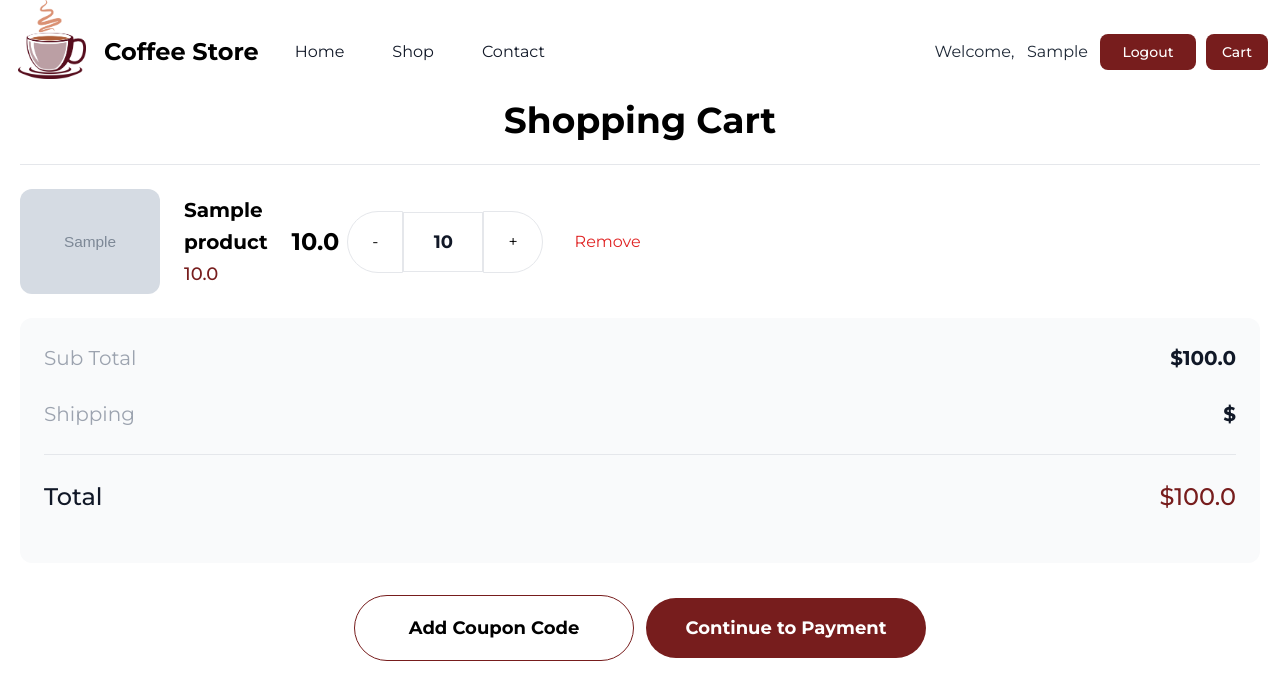
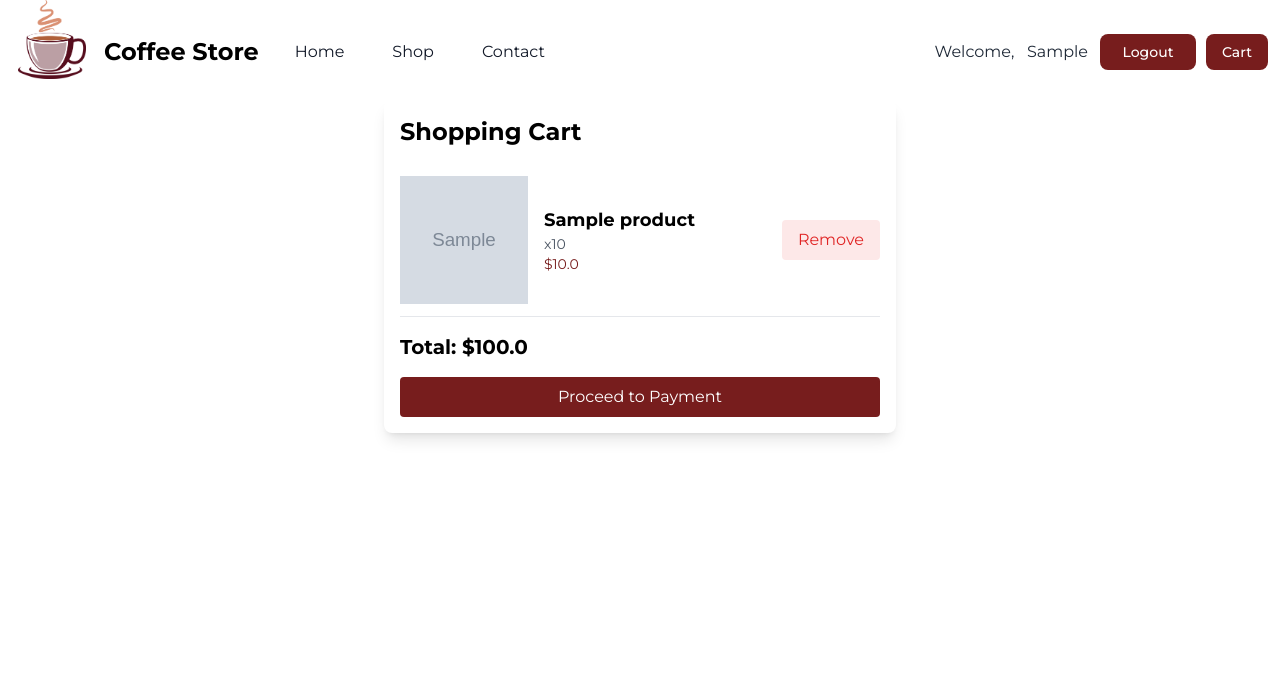
Before and after one commit to GageA-py/coffee-shop, a Flask app: page /cart in a window 1280 px wide. Shown: the top 700 px of the page. Run offline with Flask 3, Linux system fonts and the light colour scheme; a user stored in the database is signed in; tables that the repository leaves empty hold one stand-in row (values such as "Sample post"); grey boxes marked "Sample" are stand-in pictures; style sheets or scripts are compiled from the project's sources; some libraries are stand-ins or nearby versions.

Commit message:
added payment processing via stripe

```diff
--- a/app.py
+++ b/app.py
@@ -6,9 +6,10 @@ from datetime import datetime
 from flask_login import UserMixin, login_user, LoginManager, login_required, logout_user, current_user
 from werkzeug.security import generate_password_hash, check_password_hash
 from models import Users, Products, CartItem
-from forms import RegistrationForm, LoginForm
+from forms import RegistrationForm, LoginForm, CheckoutForm
 from flask_wtf import CSRFProtect
 from flask_wtf.csrf import generate_csrf
+import stripe
 
 load_dotenv()
 
@@ -19,6 +20,7 @@ app.config['SQLALCHEMY_DATABASE_URI'] = os.getenv('DATABASE_URL')
 app.config['SECRET_KEY'] = os.getenv('SECRET_KEY')
 app.config['SQLALCHEMY_TRACK_MODIFICATIONS'] = False
 csrf = CSRFProtect(app)
+stripe.api_key = os.getenv('STRIPE_API_KEY')
 
 # Initialize the db and migrate objects with the app
 db.init_app(app)
@@ -45,6 +47,8 @@ def show_products():
     products = Products.query.all()
     print("Products:", products)
     return render_template('coffee_shop.html', products=products, csrf_token=csrf_token)
+
+@app.route('/send-email')
 
 
 @app.route('/register', methods=['GET', 'POST'])
@@ -78,64 +82,88 @@ def login():
 
     return render_template('login.html', form=form)
 
-@app.route('/add_to_cart/<int:product_id>', methods=['POST'])
+def calculate_total_price():
+    cart_items = CartItem.query.all()
+    total = round(sum(item.quantity * item.product.price for item in cart_items), 2)
+    return total
+
+@app.route('/add-to-cart/<int:product_id>', methods=['POST'])
 @login_required
 def add_to_cart(product_id):
-    # Check if item is already in cart
-    cart_item = CartItem.query.filter_by(user_id=current_user.id, product_id=product_id).first()
+    quantity = request.form.get('quantity', 1, type=int)  # Default to 1 if not provided
+    if quantity <= 0:
+        return redirect(url_for('show_products', error='Invalid quantity'))
 
+    # Find an existing cart item or create a new one
+    cart_item = CartItem.query.filter_by(product_id=product_id, user_id=current_user.id).first()
     if cart_item:
-        cart_item.quantity += 1
+        cart_item.quantity += quantity  # Update the quantity
     else:
-        cart_item = CartItem(user_id=current_user.id, product_id=product_id)
-        db.session.add(cart_item)
+        cart_item = CartItem(product_id=product_id, quantity=quantity, user_id=current_user.id)
+        db.session.add(cart_item)  # Add new item to the cart
 
     db.session.commit()
-    return redirect(url_for('show_products'))
 
+    return redirect(url_for('show_products'))  # Redirect back to the products page
 
 
 @app.route('/cart')
 @login_required
 def view_cart():
-    csrf_token = generate_csrf()
     cart_items = CartItem.query.filter_by(user_id=current_user.id).all()
-    total = sum(item.product.price * item.quantity for item in cart_items)
-    return render_template('cart.html', cart_items=cart_items, total=total)
-
-@app.route('/update_cart/<int:product_id>', methods=['POST'])
-def update_cart(product_id):
-    data = request.get_json()
-    quantity = data.get('quantity')
-    # Update the cart with the new quantity
-    update_cart_item(product_id, quantity)
-
-    # Calculate the new total price
-    total_price = calculate_total_price()  # Implement this function based on your logic
-
-    return jsonify({'success': True, 'total_price': total_price})
+    total = round(sum(item.quantity * item.product.price for item in cart_items), 2)
+    checkout_form = CheckoutForm()
+    return render_template('cart.html', cart_items=cart_items, total=total, checkout_form=checkout_form)
 
 
 
-@app.route('/remove_from_cart/<int:product_id>', methods=['POST'])
-@login_required
+
+@app.route('/remove-from-cart/<int:product_id>', methods=['POST'])
 def remove_from_cart(product_id):
-    csrf_token = generate_csrf()
-    # Check if item is already in cart
-    cart_item = CartItem.query.filter_by(user_id=current_user.id, product_id=product_id).first()
-
-    # Check if cart item exists and if there's more than one
-    # decrement if more than 1
-    if cart_item:
-        if cart_item.quantity > 1:
-            cart_item.quantity -= 1
-        else:
-            # If 1 or less items delete from db
+    if request.method == 'POST':
+        cart_item = CartItem.query.filter_by(product_id=product_id, user_id=current_user.id).first()
+        if cart_item.quantity <= 1:
             db.session.delete(cart_item)
 
-    db.session.commit()
+        else:
+            cart_item.quantity -= 1
+            calculate_total_price()
+        db.session.commit()
     return redirect(url_for('view_cart'))
 
+@app.route('/checkout', methods=['POST'])
+def create_checkout_session():
+    cart_items = CartItem.query.filter_by(user_id=current_user.id).all()
+    line_items = []
+    for item in cart_items:
+        line_items.append({
+            'price_data': {
+                'currency': 'usd',  # or 'cad' if using Canadian dollars
+                'product_data': {
+                    'name': item.product.name,
+                },
+                'unit_amount': int(item.product.price * 100)  # Convert dollars to cents
+            },
+            'quantity': item.quantity,
+        })
+    session = stripe.checkout.Session.create(
+        payment_method_types=['card'],
+        line_items=line_items,
+        mode='payment',
+        success_url='http://127.0.0.1:5000/success',
+        cancel_url='http://127.0.0.1:5000/cancel'
+    )
+    return redirect(session.url, code=303)
+
+
+@app.route('/success')
+def success():
+    return "Payment Successful! Thanks! :)"
+
+
+@app.route('/cancelled')
+def cancel():
+    return "Payment Cancelled. :("
 
 @app.route('/logout', methods=['GET', 'POST'])
 @login_required
--- a/forms.py
+++ b/forms.py
@@ -16,3 +16,6 @@ class LoginForm(FlaskForm):
     email = EmailField('Email', validators=[DataRequired()])
     password = PasswordField('Password', validators=[DataRequired()])
     submit = SubmitField('Submit')
+
+class CheckoutForm(FlaskForm):
+    submit = SubmitField('Proceed to Payment')
--- a/static/js/increment_cart.js
+++ /dev/null
@@ -1,66 +0,0 @@
-document.addEventListener('DOMContentLoaded', function() {
-    document.querySelectorAll('[id^=increment-]').forEach(button => {
-        button.addEventListener('click', function() {
-            const productId = this.id.split('-')[1];
-            const quantityInput = document.getElementById(`quantity-${productId}`);
-            let quantity = parseInt(quantityInput.value) || 0;
-            quantity++;
-            quantityInput.value = quantity;
-            updateCart(productId, quantity);
-        });
-    });
-
-    document.querySelectorAll('[id^=decrement-]').forEach(button => {
-        button.addEventListener('click', function() {
-            const productId = this.id.split('-')[1];
-            const quantityInput = document.getElementById(`quantity-${productId}`);
-            let quantity = parseInt(quantityInput.value) || 0;
-            if (quantity > 1) {
-                quantity--;
-                quantityInput.value = quantity;
-                updateCart(productId, quantity);
-            }
-        });
-    });
-
-    function updateCart(productId, quantity) {
-        fetch(`/update_cart/${productId}`, {
-            method: 'POST',
-            headers: {
-                'Content-Type': 'application/json',
-                'X-CSRFToken': document.querySelector('input[name="csrf_token"]').value
-            },
-            body: JSON.stringify({ quantity: quantity })
-        })
-        .then(response => response.json())
-        .then(data => {
-            console.log('Server response:', data);
-            if (data.success) {
-                updateTotalPrice();  // Call to update the total price
-            } else {
-                console.error('Failed to update cart');
-            }
-        })
-        .catch(error => {
-            console.error('Error updating cart:', error);
-        });
-    }
-
-    function updateTotalPrice() {
-        console.log('Updating total price...');
-        const cartItems = document.querySelectorAll('.cart-item');
-        let totalPrice = 0;
-
-        cartItems.forEach(item => {
-            const quantity = parseInt(item.querySelector('.quantity-input').value) || 0;
-            const priceText = item.querySelector('.item-price').textContent;
-            const price = parseFloat(priceText.replace('$', '').trim()) || 0;
-            totalPrice += quantity * price;
-        });
-
-        console.log('Calculated total price:', totalPrice);
-        document.getElementById('total-price').textContent = `$${totalPrice.toFixed(2)}`;
-    }
-
-    updateTotalPrice();  // Initialize total price on page load
-});
--- a/templates/base.html
+++ b/templates/base.html
@@ -4,7 +4,6 @@
     <meta charset="UTF-8">
     <meta name="viewport" content="width=device-width, initial-scale=1.0">
     <title>{% block title %}Coffee Shop{% endblock %}</title>
-    <link rel="stylesheet" href="{{ url_for('static', filename='style.css') }}">
     <link rel="stylesheet" href="{{ url_for('static', filename='dist/css/output.css') }}">
     <link href="https://fonts.googleapis.com/css2?family=Montserrat:wght@400;500;700&display=swap" rel="stylesheet">
 
--- a/templates/cart.html
+++ b/templates/cart.html
@@ -1,72 +1,44 @@
 {% extends 'base.html' %}
 
 {% block content %}
-    <section class="py-5 relative">
-        <div class="w-full max-w-7xl px-4 md:px-5 lg-6 mx-auto">
-            <h2 class="title font-manrope font-bold text-4xl leading-10 mb-6 text-center text-black">Shopping Cart</h2>
+<div class="max-w-lg mx-auto bg-white shadow-lg rounded-lg translate-y-5">
+    <div class="p-4">
+        <h2 class="text-2xl font-bold mb-4">Shopping Cart</h2>
 
-            <!-- Cart Items -->
-            <div class="grid grid-cols-1 lg:grid-cols-2 min-[550px]:gap-6 border-t border-gray-200 py-6">
+        <!-- Cart Item -->
         {% for item in cart_items %}
-                    <div class="flex items-center flex-col min-[550px]:flex-row gap-3 min-[550px]:gap-6 w-full max-xl:justify-center max-xl:max-w-xl max-xl:mx-auto">
+        <div class="flex items-center justify-between py-3 border-b border-gray-200">
+            <div class="flex items-center">
                 {% if item.product.image %}
-                            <img src="{{ url_for('static', filename=item.product.image) }}" alt="{{ item.product.name }}" class="xl:w-[140px] rounded-xl">
+                <img src="{{ url_for('static', filename=item.product.image) }}" alt="{{ item.product.name }}" class="w-32 h-32">
                 {% else %}
                 <div class="w-full h-32 flex items-center justify-center bg-gray-200">Coming Soon...</div>
                 {% endif %}
-                        <div class="pro-data w-full max-w-sm">
-                            <h5 class="font-semibold text-xl leading-8 text-black max-[550px]:text-center">{{ item.product.name }}</h5>
-                            <h6 class="font-medium text-lg leading-8 text-orange-900 max-[550px]:text-center">{{ item.product.price }}</h6>
+                <div class="ml-4">
+                    <h3 class="text-lg font-semibold">{{ item.product.name }}</h3>
+                    <p class="text-sm text-gray-600">x{{ item.quantity }}</p>
+                    <p class="text-sm text-orange-900">${{ item.product.price }}</p>
                 </div>
-                        <div class="flex items-center flex-col min-[550px]:flex-row w-full max-xl:max-w-xl max-xl:mx-auto gap-2">
-                            <h6 class="font-manrope font-bold text-2xl leading-9 text-black w-full max-w-[176px] text-center">{{ item.product.price }}</h6>
-                            <div class="flex items-center w-full mx-auto justify-center">
-                                <button id="decrement-{{ item.product.id }}" class="group rounded-l-full px-6 py-[18px] border border-gray-200 flex items-center justify-center shadow-sm shadow-transparent transition-all duration-500 hover:shadow-gray-200 hover:border-gray-300 hover:bg-gray-50">
-                                    -
-                                </button>
-                                <input id="quantity-{{ item.product.id }}" type="text" class="border-y border-gray-200 outline-none text-gray-900 font-semibold text-lg w-full max-w-[118px] min-w-[80px] placeholder:text-gray-900 py-[15px] text-center bg-transparent" value="{{ item.quantity }}">
-                                <button id="increment-{{ item.product.id }}" class="group rounded-r-full px-6 py-[18px] border border-gray-200 flex items-center justify-center shadow-sm shadow-transparent transition-all duration-500 hover:shadow-gray-200 hover:border-gray-300 hover:bg-gray-50">
-                                    +
-                                </button>
+            </div>
+            <div class="flex items-center">
+                <form action="{{ url_for('remove_from_cart', product_id=item.product.id) }}" method="post">
+                    <input type="hidden" name="csrf_token" value="{{ csrf_token() }}">
+                <button type="submit" class="px-4 py-2 text-red-600 bg-red-100 rounded hover:bg-red-200">Remove</button>
+                </form>
+            </div>
+        </div>
+        {% endfor %}
+
+        <div class="mt-4">
+            <h3 class="text-xl font-semibold">Total: ${{ total }}</h3>
+
+            <form action="{{ url_for('create_checkout_session') }}" method="POST">
+                {{ checkout_form.hidden_tag() }}  <!-- This includes the CSRF token -->
+                {{ checkout_form.submit(class="w-full py-2 mt-4 text-white bg-orange-900 rounded hover:bg-orange-800") }}
+            </form>
+
 
         </div>
-                            <h6 class="text--600 font-manrope font-bold text-2xl leading-9 w-full max-w-[176px] text-center">{{ item.total_price }}</h6>
-                        </div>
-                        <form action="{{ url_for('remove_from_cart', product_id=item.product.id) }}" method="post">
-                            <input type="hidden" name="csrf_token" value="{{ csrf_token() }}">
-                            <button type="submit" class="text-red-600">Remove</button>
-                        </form>
-                    </div>
-                {% endfor %}
-            </div>
-
-            <!-- Cart Summary -->
-            <div class="bg-gray-50 rounded-xl p-6 w-full mb-8 max-lg:max-w-xl max-lg:mx-auto">
-                <div class="flex items-center justify-between w-full mb-6">
-                    <p class="font-normal text-xl leading-8 text-gray-400">Sub Total</p>
-                    <h6 class="font-semibold text-xl leading-8 text-gray-900">${{ total }}</h6>
-                </div>
-                <div class="flex items-center justify-between w-full pb-6 border-b border-gray-200">
-                    <p class="font-normal text-xl leading-8 text-gray-400">Shipping</p>
-                    <h6 class="font-semibold text-xl leading-8 text-gray-900">${{ delivery_charge }}</h6>
-                </div>
-                <div class="flex items-center justify-between w-full py-6">
-                    <p class="font-manrope font-medium text-2xl leading-9 text-gray-900">Total</p>
-                    <h6 class="font-manrope font-medium text-2xl leading-9 text-orange-900">${{ total }}</h6>
     </div>
 </div>
-
-            <!-- Actions -->
-            <div class="flex items-center flex-col sm:flex-row justify-center gap-3 mt-8">
-                <button class="rounded-full w-full max-w-[280px] py-4 text-center flex items-center text-black bg-transparent border border-orange-900 hover:bg-orange-900 hover:text-white focus:ring-4 focus:outline-none focus:ring-blue-300 font-medium text-sm px-3 dark:bg-blue-600 dark:hover:bg-blue-700 dark:focus:ring-blue-800 justify-center transition-all duration-500">
-                    <span class="px-2 font-semibold text-lg leading-8 text-black hover:text-black">Add Coupon Code</span>
-                    <!-- SVG for add coupon code -->
-                </button>
-                <button class="rounded-full w-full max-w-[280px] py-4 text-center justify-center items-center bg-orange-900 font-semibold text-lg text-white flex transition-all duration-500 hover:bg-orange-800">
-                    Continue to Payment
-                    <!-- SVG for continue to payment -->
-                </button>
-            </div>
-        </div>
-    </section>
 {% endblock %}
```
Also changed, not shown: models.py (line endings or trailing spaces). Lines whose indentation alone changed are shown as unchanged.
